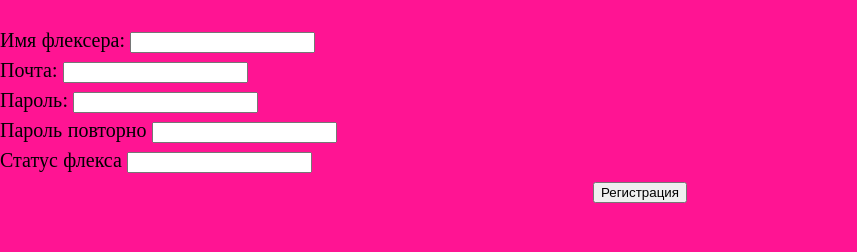
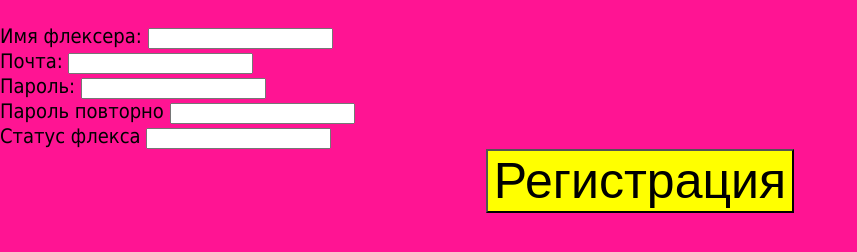
Before and after one commit to hippotm/dsg, a plain HTML site: page index.html in a window 1280 px wide. Shown: the part 92-344 px from the top of the page, without its empty margins (0-857 px from the left). Drawn offline with Linux system fonts and the light colour scheme.

Commit message:
Add files via upload

```diff
--- a/index.html
+++ b/index.html
@@ -9,29 +9,29 @@
 <div id="ILD">
 	<h1 align="center" >Я люблю собак</h1>
 </div>
-<div class="group">
+<div class="group" id="RG">
 		<label for="">Имя флексера:</label>
 	<input type="text">
 </div>
-<div class="group">
+<div class="group" id="RG">
 	<label for="">Почта:</label>
 	<input type="email">
 </div>
-<div class="group">
+<div class="group" id="RG">
 		<label for="">Пароль:</label>
 	<input type="password">
 </div>
-<div class="group">
+<div class="group" id="RG">
 		<label for="">Пароль повторно</label>
 	<input type="password">
 </div>
-<div class="group">
+<div class="group" id="RG">
 		<label for="">Статус флекса</label>
 	<input type="text">
 </div>
-<div class="group">
+<div class="group" id="RG">
 	<center>
-		<button >
+		<button id="BT">
 			Регистрация
 		</button>
 	</center>
--- a/main.css
+++ b/main.css
@@ -11,5 +11,12 @@ body{
 }
 #IDL{
 	font-size: 100px;
-
+	font-family: Tahoma;
 }
+#RG{
+	font-family: Tahoma;
+}
+#BT{
+	background: Yellow;
+	font-size: 50px;
+}
```
